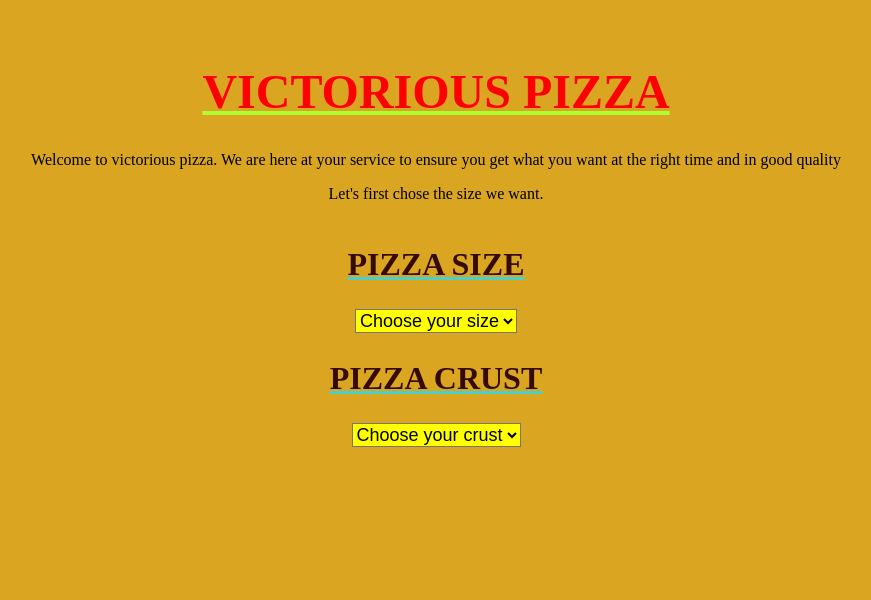
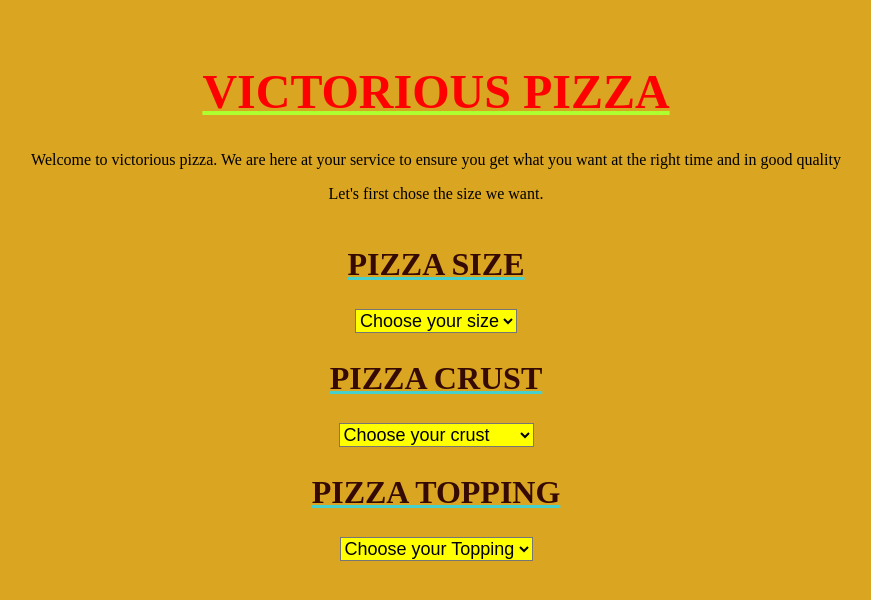
Before and after one commit to juma-359/Pizza, a plain HTML site: page index.html in a window 1280 px wide. Shown: the whole page, without its empty margins (200-1071 px from the left). Drawn offline with nearby package versions, Linux system fonts and the light colour scheme.

Commit message:
added more list in the crusts and added a choice for topping of the pizza in my page

```diff
--- a/index.html
+++ b/index.html
@@ -12,7 +12,8 @@
     <script src="./js/jquery/dist/jquery.js"></script>
 </head>
 <body>
-    <div class="container">
+    <div class="container" id="pizza">
+        <div class="slider">
         <h1>Victorious pizza</h1>
         <p>Welcome to victorious pizza. We are here at your service to ensure you get what you want at the right time and in good quality</p>
         <p>Let's first chose the size we want.</p>
@@ -32,10 +33,31 @@
                 <option>Choose your crust</option>
                 <option value="1">Crispy</option>
                 <option value="2">Stuffed</option>
-                <option value="3">Gluten-free</option>
+                <option value="3">Cheese-Stuffed Crust</option>
+                <option value="4">Neapolitan Crust</option>
+                <option value="5">Thin Crust</option>
+                <option value="6">Pizza Bagels</option>
+                <option value="7">Sicilian Style</option>
+                <option value="8">Flatbread</option>
+            </select>
+        </div>
+
+        <div class="flava">
+            <h2>Pizza Topping</h2>
+            <select name="crust" id="crust">
+                <option>Choose your Topping</option>
+                <option value="1">Green pepper</option>
+                <option value="2">Onions</option>
+                <option value="3">Saursage</option>
+                <option value="4">Bacon</option>
+                <option value="5">Extra cheese</option>
+                <option value="6">Black olives</option>
             </select>
         </div>
     </div>
     </div>
+    <div class=form>
+    </div>
+    </div>
 </body>
 </html>
```
